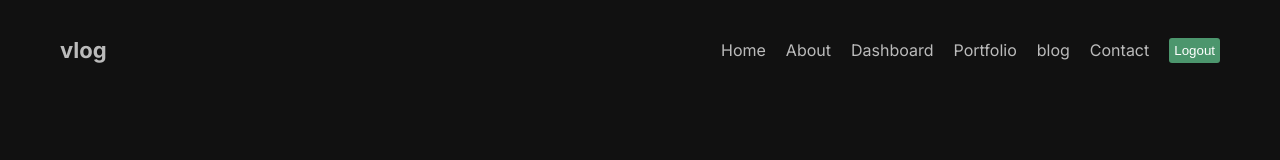
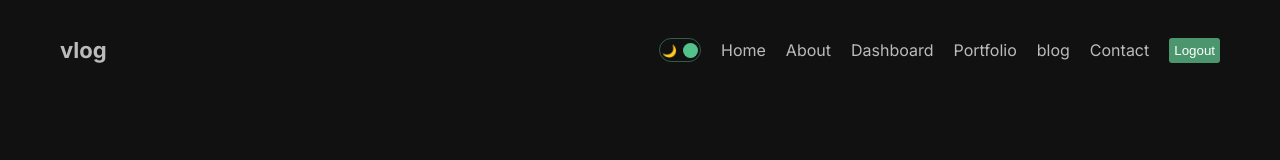
Before and after one commit to iamclement1/vlog, a Next.js app: page / in a window 1280 px wide. Shown: the top 160 px of the page. Built offline with nearby package versions, Linux system fonts and the light colour scheme.

Commit message:
"update: imported darkmode component"

```diff
--- a/src/components/navbar/Navbar.jsx
+++ b/src/components/navbar/Navbar.jsx
@@ -2,6 +2,7 @@
 import Link from 'next/link'
 import React, { Fragment } from 'react'
 import styles from './navbar.module.css'
+import DarkMode from '../DarkMode/DarkMode';
 
 const links = [
   {
@@ -43,7 +44,7 @@ const Navbar = () => {
         vlog
       </Link>
       <div className={styles.links}>
-        {/* <DarkModeToggle /> */}
+        <DarkMode />
         {links.map((link) => (
           <Link key={link.id} href={link.url} className={styles.link}>
             {link.title}
```
